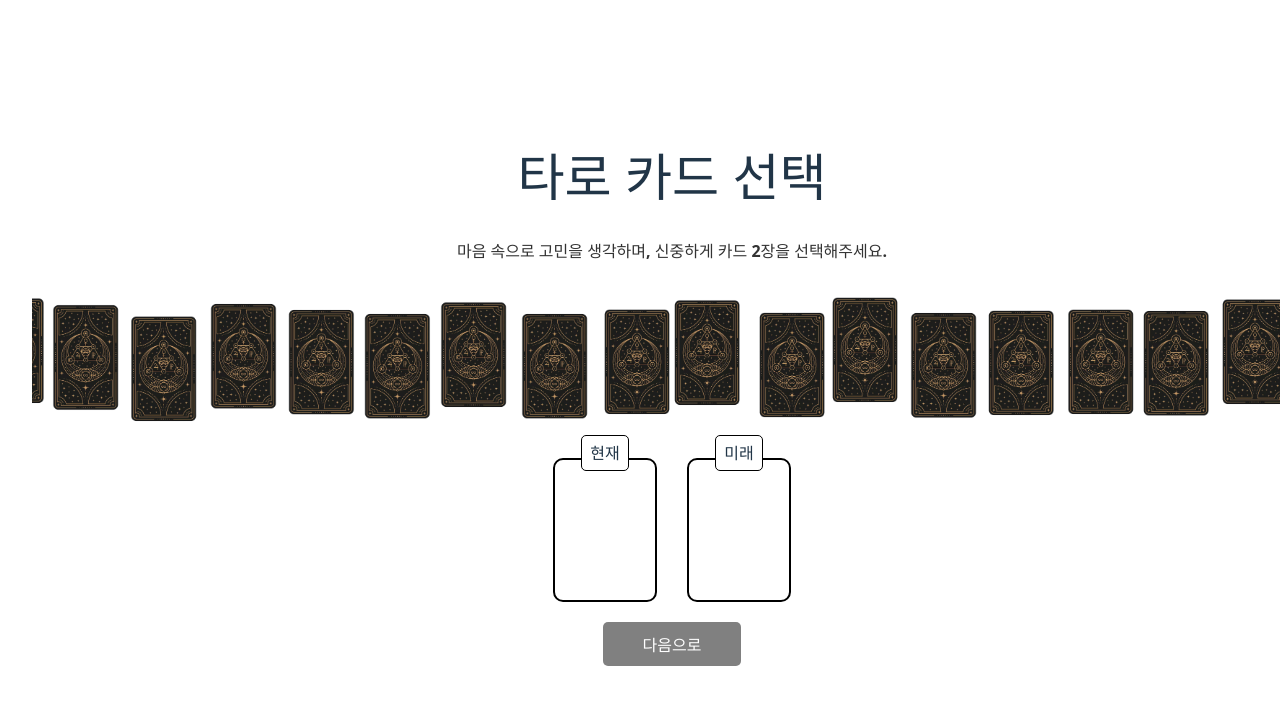
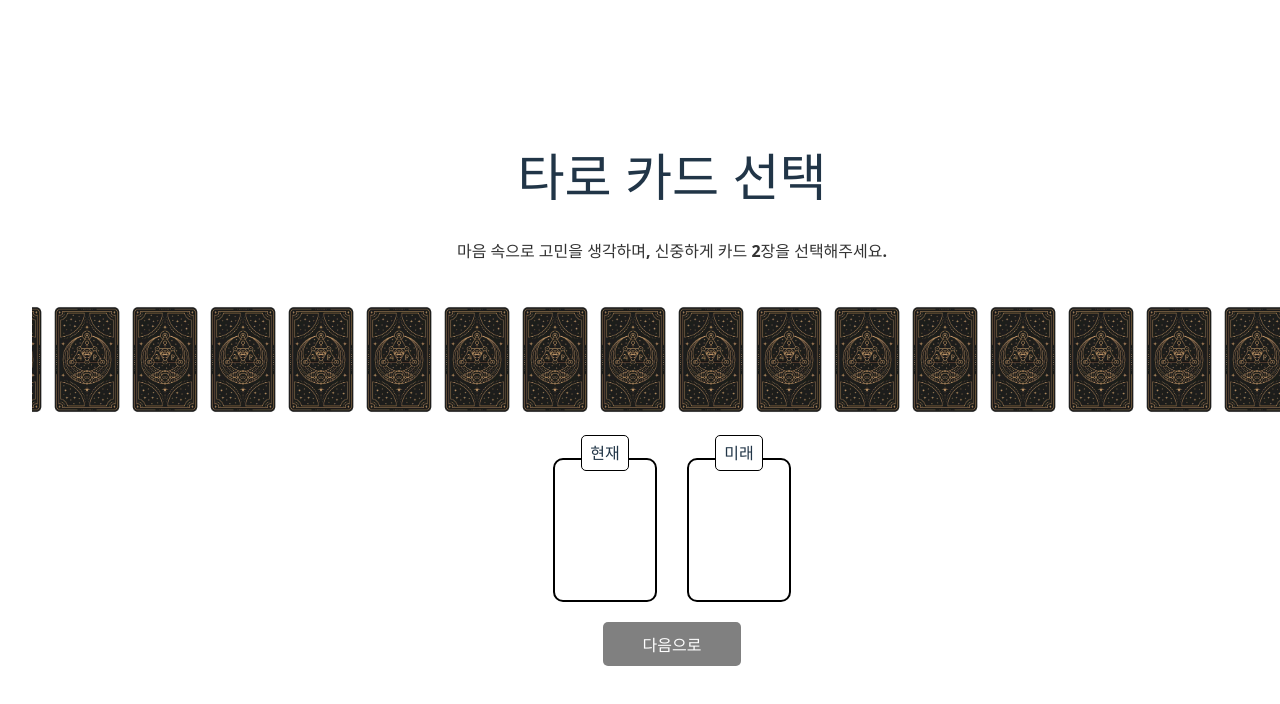
Before and after one commit to MJZ-Templates/tarot-widget, a React (Vite) app: page / in a window 1280 px wide. Shown: the top 704 px of the page. Built offline with nearby package versions, Linux system fonts and the light colour scheme.

Commit message:
feat: 카드 랜덤 배치

```diff
--- a/src/components/Card.jsx
+++ b/src/components/Card.jsx
@@ -1,11 +1,8 @@
-import React from "react";
-
-const Card = ({ backImage, onSelect, isPlaced, position }) => {
+const Card = ({ backImage, onSelect, isPlaced }) => {
   return (
     <div
       className={`card-container ${isPlaced ? "hidden" : ""}`}
       onClick={onSelect}
-      style={{ transform: `translate(${position.left}px, ${position.top}px)` }}
     >
       <div className="card">
         <img src={backImage} alt="타로 카드 뒷면" className="card-back" />
--- a/src/pages/SelectCardPage.jsx
+++ b/src/pages/SelectCardPage.jsx
@@ -4,9 +4,22 @@ import Card from "../components/Card";
 import tarotBackImage from "../assets/images-tarot-cards/tarot-card-back.png";
 import { TAROT_CARD_LIST } from "../utils/tarotUtils";
 
+const shuffleArray = (array) => {
+  return array
+    .map((item) => ({ ...item, sort: Math.random() }))
+    .sort((a, b) => a.sort - b.sort)
+    .map((item) => ({ name: item.name, image: item.image }));
+};
+
 const SelectCardPage = () => {
   const [selectedCards, setSelectedCards] = useState([]);
+  const [shuffledCards, setShuffledCards] = useState([]);
+
   const navigate = useNavigate();
+
+  useEffect(() => {
+    setShuffledCards(shuffleArray(TAROT_CARD_LIST));
+  }, []);
 
   const selectCard = (card, index) => {
     if (
@@ -31,30 +44,23 @@ const SelectCardPage = () => {
     <div>
       <h1>타로 카드 선택</h1>
 
-      {/* 추가된 안내 문구 */}
       <p className="selection-guide">
         마음 속으로 고민을 생각하며, 신중하게 카드 2장을 선택해주세요.
       </p>
 
-      {/* 카드 스크롤 영역 */}
       <div className="card-scroll-container">
         <div className="card-scroll">
-          {Array.from({ length: 22 }).map((_, index) => (
+          {shuffledCards.map((card, index) => (
             <Card
               key={index}
               backImage={tarotBackImage}
-              onSelect={() => selectCard(TAROT_CARD_LIST[index], index)}
+              onSelect={() => selectCard(card, index)}
               isPlaced={selectedCards.some((c) => c.index === index)}
-              position={{
-                top: Math.random() * 20 - 10,
-                left: Math.random() * 10 - 5,
-              }}
             />
           ))}
         </div>
       </div>
 
-      {/* 선택한 카드 배치 영역 */}
       <div className="selected-card-container">
         <div className="selected-box">
           <span className="label">현재</span>
@@ -78,7 +84,6 @@ const SelectCardPage = () => {
         </div>
       </div>
 
-      {/* 다음으로 버튼 */}
       <button
         className={`next-button ${
           selectedCards.length === 2 ? "active" : "disabled"
```
